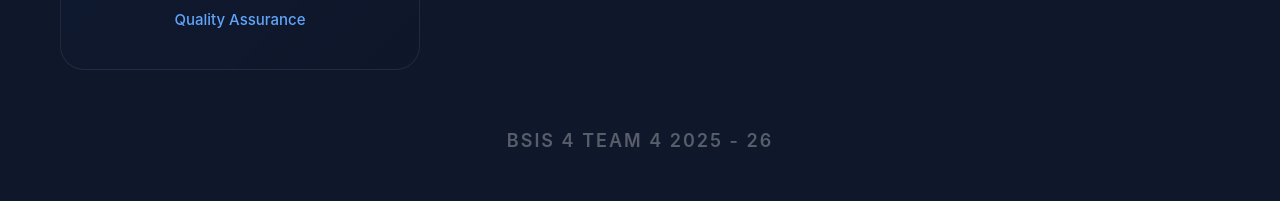
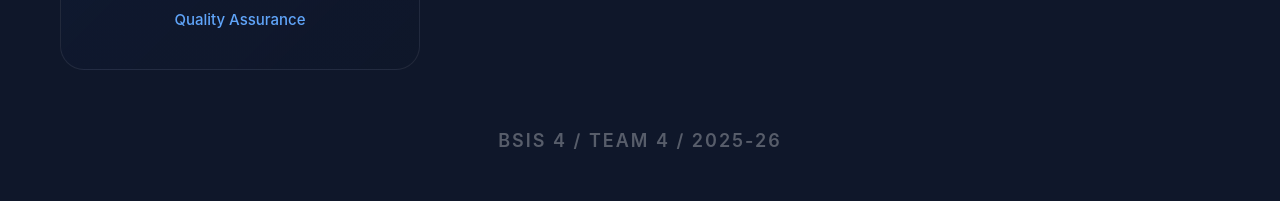
Before and after one commit to Aerrol-Kyle/Eat-s-on-Tap-Landing-Page-v1, a React (Vite) app: page /team in a window 1280 px wide. Shown: the part 1450-1651 px from the top of the page. Built offline with nearby package versions, Linux system fonts and the light colour scheme.

Commit message:
Fixed team-signature composition

```diff
--- a/src/pages/TeamPage.jsx
+++ b/src/pages/TeamPage.jsx
@@ -549,7 +549,7 @@ function TeamPage() {
           viewport={{ once: true }}
           transition={{ duration: 0.8, delay: 0.4 }}
         >
-          BSIS 4 TEAM 4 2025 - 26
+          BSIS 4 / TEAM 4 / 2025-26
         </motion.div>
       </section>
 
```
